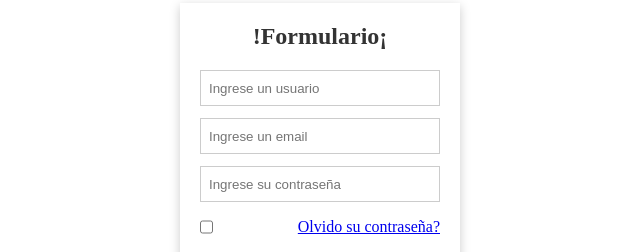
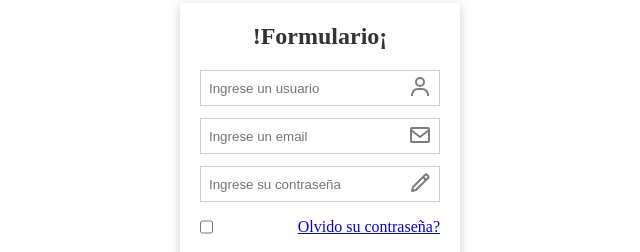
Before and after one commit to Moontiel/forms, a plain HTML site: page form-login/index.html in a window 1280 px wide. Shown: the part 127-379 px from the top of the page, 320-960 px from the left. Drawn offline with Linux system fonts and the light colour scheme.

Commit message:
add icons to form

```diff
--- a/form-login/index.html
+++ b/form-login/index.html
@@ -43,9 +43,16 @@
 						-->
 						<div class="content_inputs">
 							<!--
-								box_inputs: contenedor de 1 tag-input
+								box_inputs: contenedor de 1 tag-svg y 1 tag-input
 							-->
 							<div class="box_inputs">
+								<!--
+									.tag-svg: en esta definimos el icono para los inputs
+								-->
+								<svg viewBox="0 0 24 24">
+									<path d="M12 2a5 5 0 1 0 5 5 5 5 0 0 0-5-5zm0 8a3 3 0 1 1 3-3 3 3 0 0 1-3 3zm9 11v-1a7 7 0 0 0-7-7h-4a7 7 0 0 0-7 7v1h2v-1a5 5 0 0 1 5-5h4a5 5 0 0 1 5 5v1z"></path>
+								</svg>
+
 								<!--
 									tag-input: en esta definimos el campo del
 									formulario
@@ -58,6 +65,10 @@
 							</div>
 
 							<div class="box_inputs">
+								<svg viewBox="0 0 24 24">
+									<path d="M20 4H4c-1.103 0-2 .897-2 2v12c0 1.103.897 2 2 2h16c1.103 0 2-.897 2-2V6c0-1.103-.897-2-2-2zm0 2v.511l-8 6.223-8-6.222V6h16zM4 18V9.044l7.386 5.745a.994.994 0 0 0 1.228 0L20 9.044 20.002 18H4z"></path>
+								</svg>
+
 								<input
 									type="email"
 									name="email"
@@ -66,6 +77,10 @@
 							</div>
 
 							<div class="box_inputs">
+								<svg viewBox="0 0 24 24">
+									<path d="M4 21a1 1 0 0 0 .24 0l4-1a1 1 0 0 0 .47-.26L21 7.41a2 2 0 0 0 0-2.82L19.42 3a2 2 0 0 0-2.83 0L4.3 15.29a1.06 1.06 0 0 0-.27.47l-1 4A1 1 0 0 0 3.76 21 1 1 0 0 0 4 21zM18 4.41 19.59 6 18 7.59 16.42 6zM5.91 16.51 15 7.41 16.59 9l-9.1 9.1-2.11.52z"></path>
+								</svg>
+
 								<input
 									type="password"
 									name="password"
--- a/form-login/sass/style.scss
+++ b/form-login/sass/style.scss
@@ -51,15 +51,32 @@ footer {
 				*/
 				.content_inputs {
 					/*
-						box_inputs
+						box_inputs: definimos position: relative debido a que uno de sus
+                		elementos hijos tiene definido position: absolute
 					*/
 					.box_inputs {
+						position: relative;
+
 						/*
 							seleccionamos el 2 elemento con clase box_inputs
 							y generamos un margen
 						*/
 						&:nth-child(2) {
 							margin: 12px 0;
+						}
+
+						/*
+							tag-svg: definimos position: absolute con sus propiedades top
+							y right para posicionar los iconos dentro de las tags-input
+						*/
+						svg {
+							vertical-align: top;
+							position: absolute;
+							top: 5px;
+							right: 8px;
+							fill: #7e7b7c;
+							width: 24px;
+							height: 24px;
 						}
 
 						/*
@@ -88,7 +105,7 @@ footer {
 				}
 
 				/*
-					box_conditions: definimos flexbox y su propeidad
+					box_conditions: definimos flexbox y su propiedad
 					justify-content para generar espaciado entre los
 					elementos que este contiene
 				*/
```
Also changed, not shown: form-login/sass/style.css, 1 other file.
